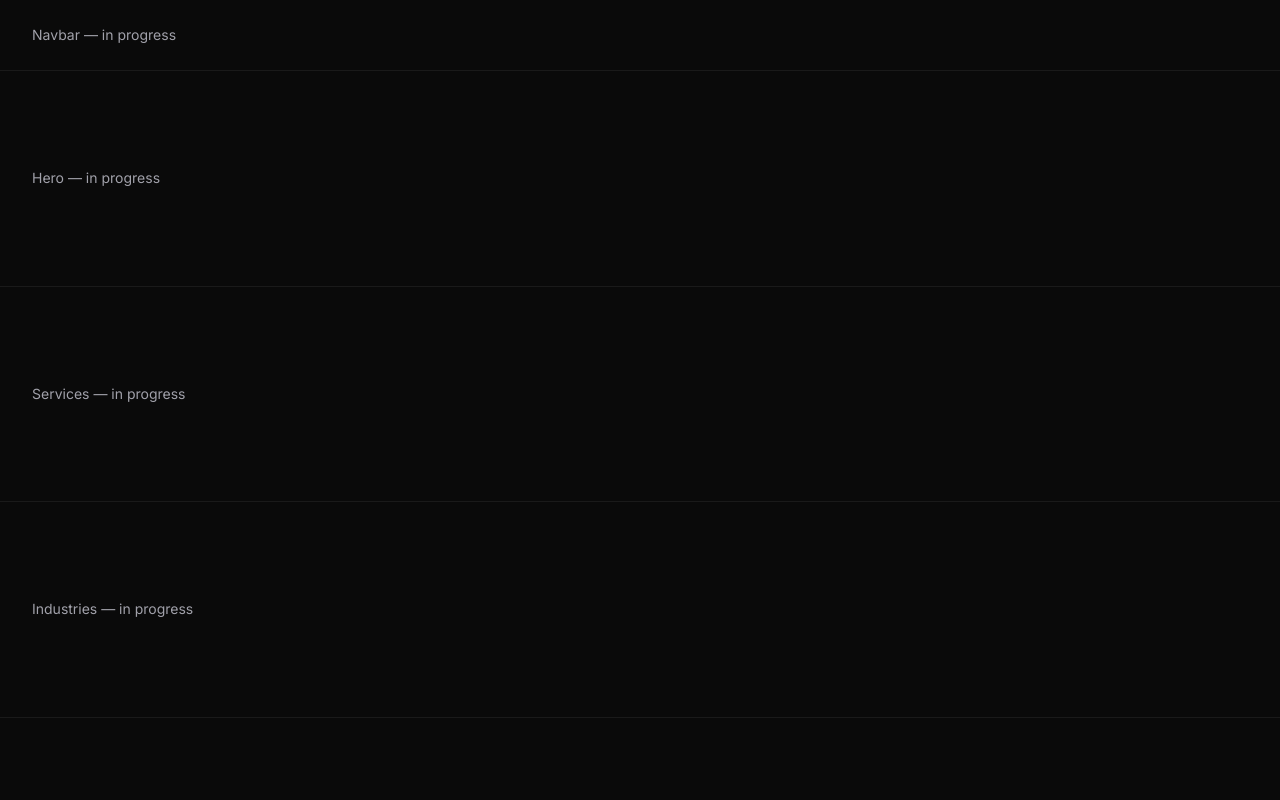
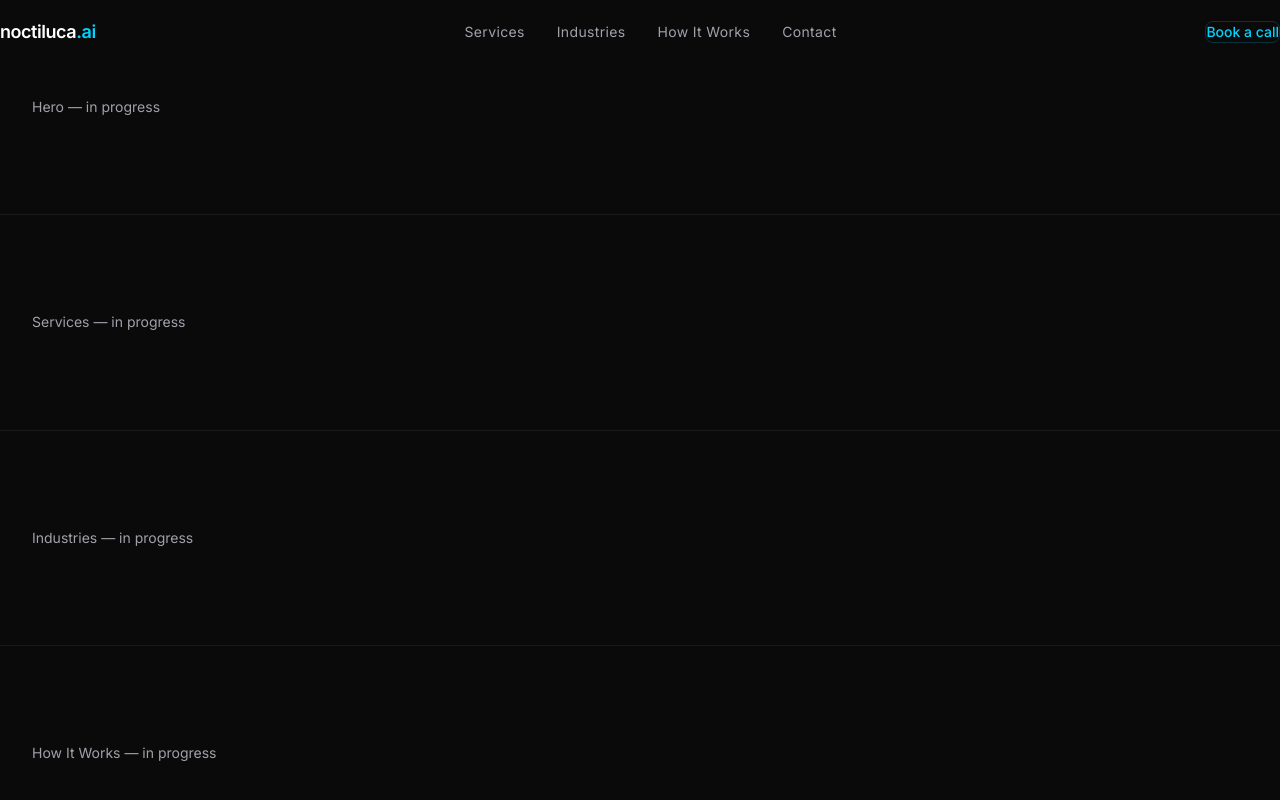
Before and after one commit to zeffmubashir/noctiluca-ai, a Next.js app: page / in a window 1280 px wide. Shown: the top 800 px of the page. Built offline with nearby package versions, Linux system fonts and the light colour scheme.

Commit message:
step 1: navbar complete

```diff
--- a/components/Navbar.tsx
+++ b/components/Navbar.tsx
@@ -1,7 +1,143 @@
+'use client'
+
+import { useState, useEffect } from 'react'
+import { motion, AnimatePresence } from 'framer-motion'
+import { Menu, X } from 'lucide-react'
+
+interface NavLink {
+  label: string
+  href: string
+}
+
+const navLinks: NavLink[] = [
+  { label: 'Services', href: '#services' },
+  { label: 'Industries', href: '#industries' },
+  { label: 'How It Works', href: '#how-it-works' },
+  { label: 'Contact', href: '#contact' },
+]
+
 export default function Navbar(): React.JSX.Element {
+  const [scrolled, setScrolled] = useState<boolean>(false)
+  const [menuOpen, setMenuOpen] = useState<boolean>(false)
+
+  useEffect(() => {
+    function onScroll(): void {
+      setScrolled(window.scrollY > 20)
+    }
+
+    window.addEventListener('scroll', onScroll, { passive: true })
+    return () => window.removeEventListener('scroll', onScroll)
+  }, [])
+
+  function handleNavClick(href: string): void {
+    setMenuOpen(false)
+    const target = document.querySelector(href)
+    if (target) {
+      target.scrollIntoView({ behavior: 'smooth', block: 'start' })
+    }
+  }
+
   return (
-    <div style={{ padding: '1.5rem 2rem', color: '#a1a1aa', borderBottom: '1px solid #1a1a1a', fontSize: '0.875rem' }}>
-      Navbar — in progress
-    </div>
+    <header
+      className={`fixed top-0 left-0 right-0 z-50 transition-all duration-500 ${
+        scrolled
+          ? 'bg-[rgba(10,10,10,0.85)] backdrop-blur-xl border-b border-[#1a1a1a]'
+          : 'bg-transparent'
+      }`}
+    >
+      <nav className="max-w-7xl mx-auto px-6 lg:px-8 h-16 flex items-center justify-between">
+        <motion.div
+          initial={{ opacity: 0, y: -8 }}
+          animate={{ opacity: 1, y: 0 }}
+          transition={{ duration: 0.5, ease: 'easeOut' }}
+        >
+          <a href="/" className="flex items-center no-underline">
+            <span className="text-lg font-semibold tracking-tight text-white">
+              noctiluca
+            </span>
+            <span className="text-lg font-semibold tracking-tight text-[#00d4ff]">
+              .ai
+            </span>
+          </a>
+        </motion.div>
+
+        <motion.div
+          className="hidden md:flex items-center gap-8"
+          initial={{ opacity: 0, y: -8 }}
+          animate={{ opacity: 1, y: 0 }}
+          transition={{ duration: 0.5, ease: 'easeOut', delay: 0.1 }}
+        >
+          {navLinks.map((link) => (
+            <button
+              key={link.href}
+              onClick={() => handleNavClick(link.href)}
+              className="text-sm tracking-wide text-[#a1a1aa] hover:text-white transition-colors duration-200 bg-transparent border-none cursor-pointer"
+            >
+              {link.label}
+            </button>
+          ))}
+        </motion.div>
+
+        <motion.div
+          className="hidden md:flex items-center"
+          initial={{ opacity: 0, y: -8 }}
+          animate={{ opacity: 1, y: 0 }}
+          transition={{ duration: 0.5, ease: 'easeOut', delay: 0.2 }}
+        >
+          <button
+            onClick={() => handleNavClick('#contact')}
+            className="text-[#00d4ff] text-sm font-medium px-5 py-2 rounded-lg border border-[rgba(0,212,255,0.2)] bg-transparent cursor-pointer transition-all duration-300 ease-in-out hover:border-[#00d4ff] hover:bg-[rgba(0,212,255,0.05)] hover:shadow-[0_0_24px_rgba(0,212,255,0.15)]"
+          >
+            Book a call
+          </button>
+        </motion.div>
+
+        <button
+          onClick={() => setMenuOpen((prev) => !prev)}
+          aria-label={menuOpen ? 'Close menu' : 'Open menu'}
+          className="flex md:hidden items-center justify-center text-[#a1a1aa] hover:text-white transition-colors duration-200 bg-transparent border-none cursor-pointer"
+        >
+          {menuOpen ? <X size={20} /> : <Menu size={20} />}
+        </button>
+      </nav>
+
+      <AnimatePresence>
+        {menuOpen && (
+          <motion.div
+            initial={{ opacity: 0, height: 0 }}
+            animate={{ opacity: 1, height: 'auto' }}
+            exit={{ opacity: 0, height: 0 }}
+            transition={{ duration: 0.25, ease: 'easeInOut' }}
+            className="md:hidden overflow-hidden bg-[rgba(10,10,10,0.95)] backdrop-blur-xl border-b border-[#1a1a1a]"
+          >
+            <div className="px-6 py-6 flex flex-col gap-1">
+              {navLinks.map((link, index) => (
+                <motion.button
+                  key={link.href}
+                  initial={{ opacity: 0, x: -8 }}
+                  animate={{ opacity: 1, x: 0 }}
+                  transition={{ delay: index * 0.06, duration: 0.2 }}
+                  onClick={() => handleNavClick(link.href)}
+                  className={`text-base text-left text-[#a1a1aa] hover:text-white transition-colors duration-200 py-3 w-full bg-transparent border-none cursor-pointer ${
+                    index < navLinks.length - 1
+                      ? 'border-b border-[#1a1a1a]'
+                      : ''
+                  }`}
+                >
+                  {link.label}
+                </motion.button>
+              ))}
+
+              <button
+                onClick={() => handleNavClick('#contact')}
+                className="mt-4 w-full py-3 text-center text-[#00d4ff] text-sm font-medium rounded-lg border border-[rgba(0,212,255,0.2)] bg-transparent cursor-pointer transition-all duration-300 ease-in-out hover:border-[#00d4ff] hover:bg-[rgba(0,212,255,0.05)] hover:shadow-[0_0_24px_rgba(0,212,255,0.15)]"
+              >
+                Book a call
+              </button>
+            </div>
+          </motion.div>
+        )}
+      </AnimatePresence>
+    </header>
   )
 }
```
